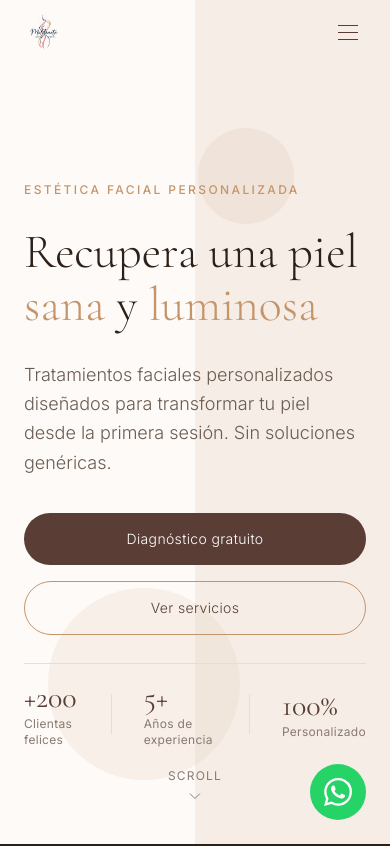
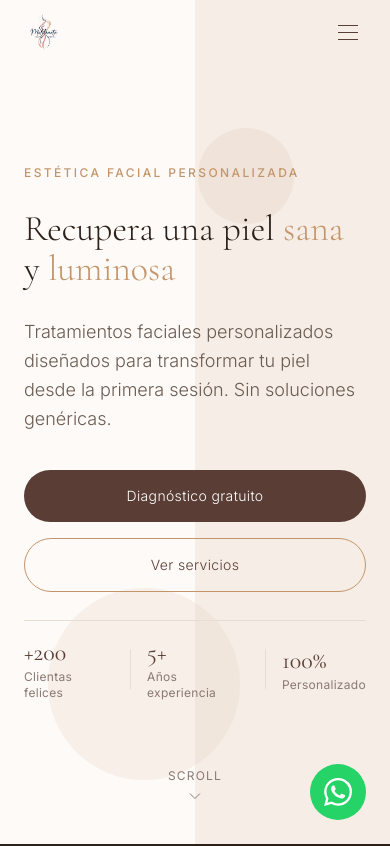
Before and after one commit to zironaranjo/Estetica_Aleja, a React (Vite) app: page / in a window 390 px wide. Shown: the top 846 px of the page. Built offline with nearby package versions, Linux system fonts and the light colour scheme.

Commit message:
fix: optimizacion movil - tipografia, overflow, espaciado y conectores en proceso
Made-with: Cursor

```diff
--- a/src/components/CTAFinal.jsx
+++ b/src/components/CTAFinal.jsx
@@ -5,7 +5,7 @@ export default function CTAFinal() {
         <span className="inline-block text-xs tracking-[0.2em] uppercase text-[#c4956a] font-medium">
           Tu momento es ahora
         </span>
-        <h2 className="font-serif text-4xl md:text-6xl font-light text-white leading-tight">
+        <h2 className="font-serif text-3xl md:text-6xl font-light text-white leading-tight">
           Es tu momento de cuidar tu piel
         </h2>
         <p className="text-[#a89487] font-light text-xl leading-relaxed max-w-2xl mx-auto">
--- a/src/components/Hero.jsx
+++ b/src/components/Hero.jsx
@@ -10,13 +10,13 @@ export default function Hero() {
         <div className="absolute top-32 right-24 w-24 h-24 rounded-full bg-[#c4956a]/10" />
       </div>
 
-      <div className="relative z-10 max-w-6xl mx-auto px-6 grid md:grid-cols-2 gap-12 items-center pt-20">
+      <div className="relative z-10 max-w-6xl mx-auto px-6 grid md:grid-cols-2 gap-12 items-center pt-24 pb-20 md:pt-20 md:pb-0">
         <div className="space-y-7">
           <span className="inline-block text-xs tracking-[0.2em] uppercase text-[#c4956a] font-medium">
             Estética facial personalizada
           </span>
 
-          <h1 className="font-serif text-5xl md:text-6xl lg:text-7xl font-light leading-[1.1] text-[#2c2018]">
+          <h1 className="font-serif text-4xl sm:text-5xl md:text-6xl lg:text-7xl font-light leading-[1.1] text-[#2c2018]">
             Recupera una piel{' '}
             <em className="not-italic text-[#c4956a]">sana</em> y{' '}
             <em className="not-italic text-[#c4956a]">luminosa</em>
@@ -42,19 +42,19 @@ export default function Hero() {
             </a>
           </div>
 
-          <div className="flex items-center gap-8 pt-4 border-t border-[#e8ddd4]">
+          <div className="flex items-center gap-4 sm:gap-8 pt-4 border-t border-[#e8ddd4]">
             <div>
-              <p className="font-serif text-3xl text-[#5a3e35]">+200</p>
+              <p className="font-serif text-2xl sm:text-3xl text-[#5a3e35]">+200</p>
               <p className="text-xs text-[#8a7a72] tracking-wide">Clientas felices</p>
             </div>
             <div className="w-px h-10 bg-[#e8ddd4]" />
             <div>
-              <p className="font-serif text-3xl text-[#5a3e35]">5+</p>
-              <p className="text-xs text-[#8a7a72] tracking-wide">Años de experiencia</p>
+              <p className="font-serif text-2xl sm:text-3xl text-[#5a3e35]">5+</p>
+              <p className="text-xs text-[#8a7a72] tracking-wide">Años experiencia</p>
             </div>
             <div className="w-px h-10 bg-[#e8ddd4]" />
             <div>
-              <p className="font-serif text-3xl text-[#5a3e35]">100%</p>
+              <p className="font-serif text-2xl sm:text-3xl text-[#5a3e35]">100%</p>
               <p className="text-xs text-[#8a7a72] tracking-wide">Personalizado</p>
             </div>
           </div>
--- a/src/components/Problema.jsx
+++ b/src/components/Problema.jsx
@@ -25,7 +25,7 @@ export default function Problema() {
           <span className="inline-block text-xs tracking-[0.2em] uppercase text-[#c4956a] font-medium">
             ¿Te suena familiar?
           </span>
-          <h2 className="font-serif text-4xl md:text-5xl font-light text-white leading-tight">
+          <h2 className="font-serif text-3xl md:text-5xl font-light text-white leading-tight">
             Tu piel merece más que soluciones genéricas
           </h2>
           <p className="text-[#a89487] font-light leading-relaxed text-lg">
--- a/src/components/Proceso.jsx
+++ b/src/components/Proceso.jsx
@@ -35,11 +35,14 @@ export default function Proceso() {
           </p>
         </div>
 
-        <div className="grid md:grid-cols-3 gap-8 relative">
+        <div className="grid md:grid-cols-3 gap-14 md:gap-8 relative">
           <div className="hidden md:block absolute top-12 left-1/6 right-1/6 h-px bg-[#e8ddd4]" />
 
           {pasos.map((p, i) => (
             <div key={i} className="relative flex flex-col items-center text-center space-y-4">
+              {i < pasos.length - 1 && (
+                <div className="md:hidden absolute top-16 left-1/2 -translate-x-1/2 w-px h-12 bg-[#e8ddd4]" />
+              )}
               <div className="relative z-10 w-16 h-16 rounded-full bg-[#5a3e35] flex items-center justify-center">
                 <span className="font-serif text-white text-lg font-light">{p.numero}</span>
               </div>
--- a/src/components/SobreMi.jsx
+++ b/src/components/SobreMi.jsx
@@ -8,8 +8,8 @@ export default function SobreMi() {
   return (
     <section id="sobre-mi" className="py-24 bg-[#f5ede6]">
       <div className="max-w-6xl mx-auto px-6 grid md:grid-cols-2 gap-16 items-center">
-        <div className="relative">
-          <div className="w-full aspect-square max-w-sm bg-[#e8d5c4] rounded-[2.5rem] overflow-hidden flex items-center justify-center">
+        <div className="relative pb-8 md:pb-0">
+          <div className="w-full aspect-square max-w-sm bg-[#e8d5c4] rounded-[2.5rem] overflow-hidden flex items-center justify-center mx-auto md:mx-0">
             <div className="text-center space-y-4 p-10">
               <div className="w-20 h-20 rounded-full bg-[#c4956a]/20 mx-auto flex items-center justify-center">
                 <svg className="w-10 h-10 text-[#c4956a]" fill="none" stroke="currentColor" viewBox="0 0 24 24">
@@ -24,7 +24,7 @@ export default function SobreMi() {
               </div>
             </div>
           </div>
-          <div className="absolute -bottom-5 -right-5 bg-white rounded-2xl p-4 border border-[#e8ddd4]">
+          <div className="absolute bottom-0 right-0 md:-bottom-5 md:-right-5 bg-white rounded-2xl p-4 border border-[#e8ddd4]">
             <p className="font-serif text-3xl text-[#c4956a]">+200</p>
             <p className="text-xs text-[#8a7a72]">Clientas satisfechas</p>
           </div>
--- a/src/index.css
+++ b/src/index.css
@@ -19,6 +19,7 @@ body {
   font-family: var(--font-sans);
   background-color: #fdfaf7;
   color: #2c2c2c;
+  overflow-x: hidden;
 }
 
 #root {
```
